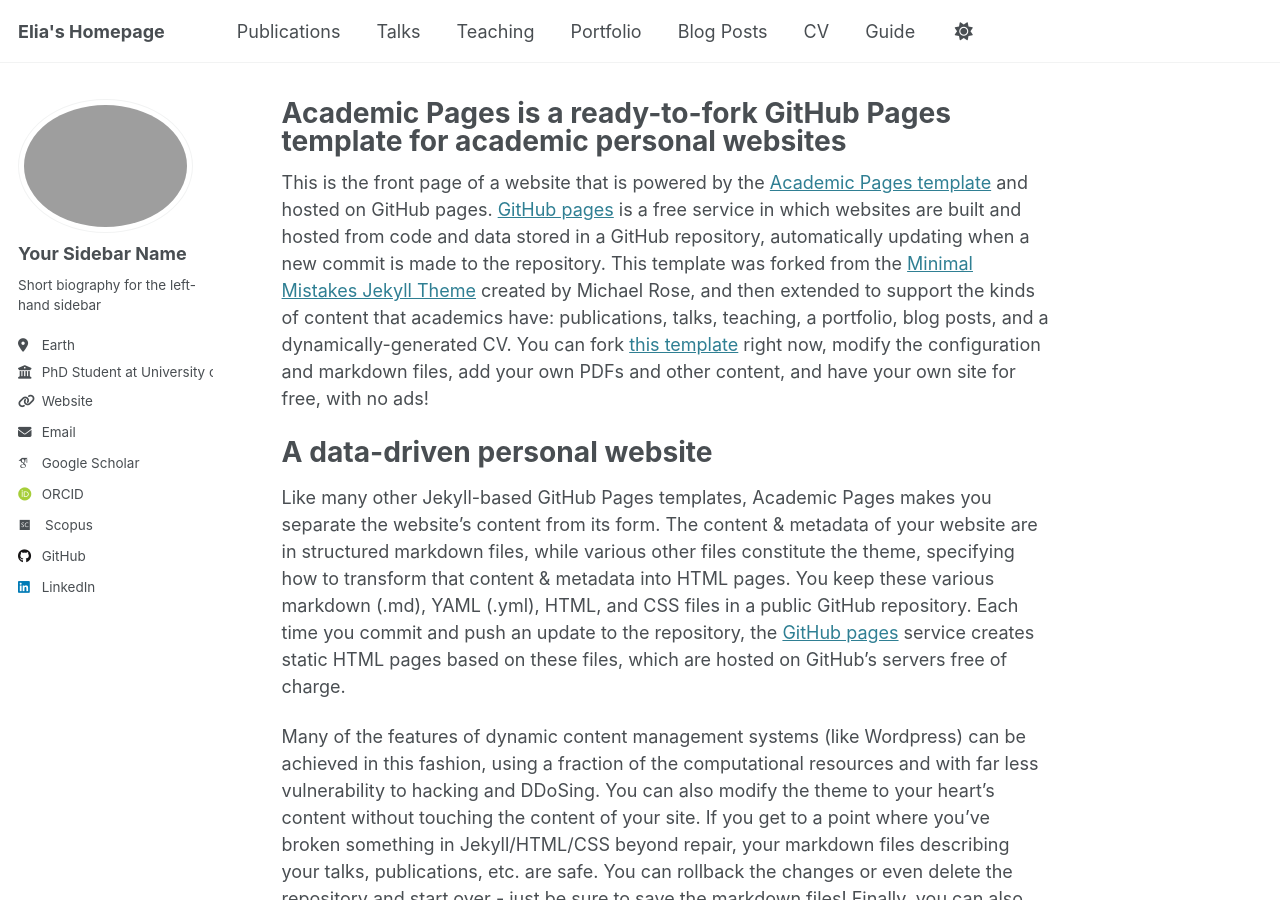
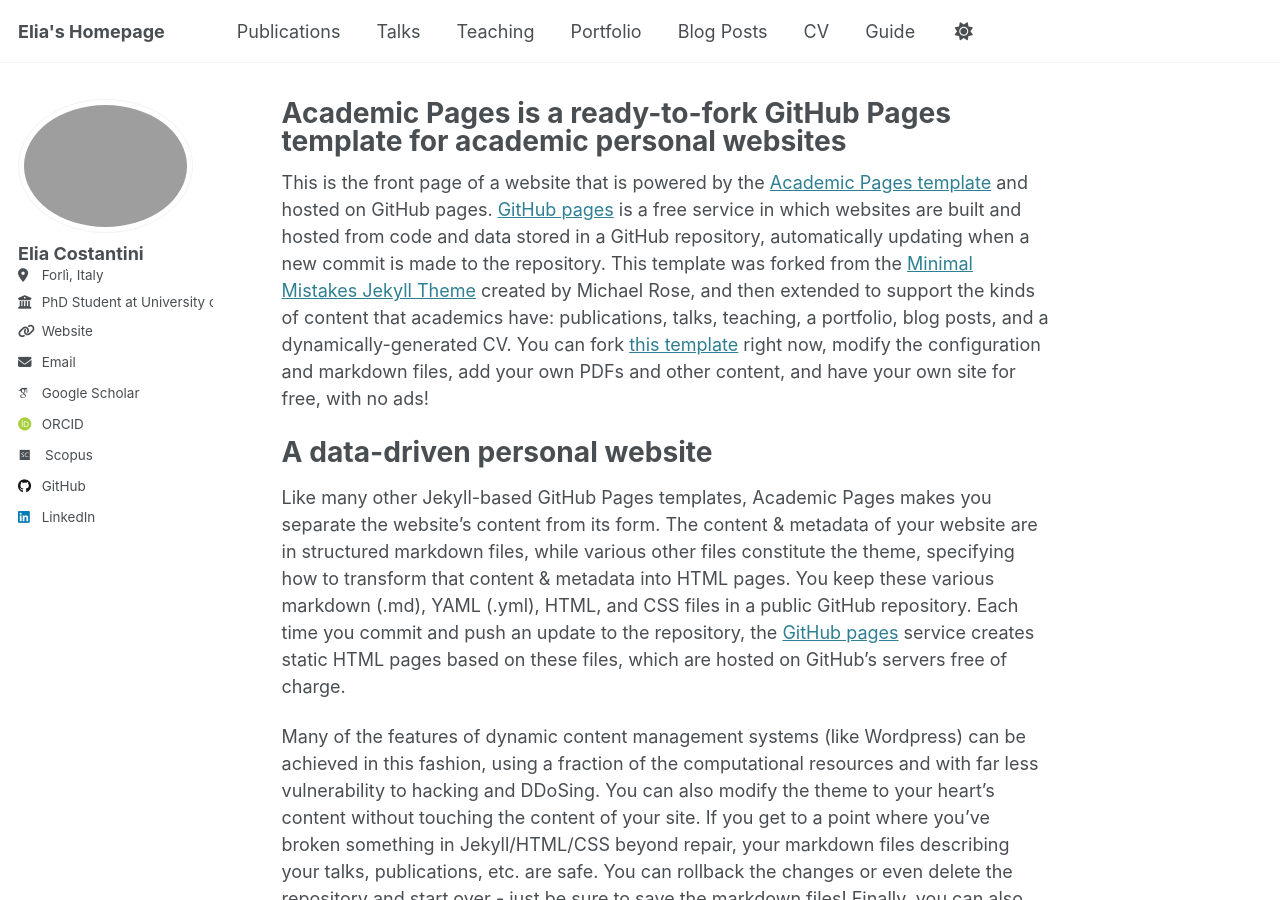
Before and after one commit to eliacostantini/eliacostantini.github.io, a Jekyll site: the page built from _pages/about.md, in a window 1280 px wide and 900 px high. Built offline with Jekyll 4.4.1, drawn with Linux system fonts in a browser that asks for light colours; some web fonts are replaced.

Commit message:
Updating profile

```diff
--- a/_config.yml
+++ b/_config.yml
@@ -23,10 +23,11 @@ repository               : "academicpages/academicpages.github.io"
 author:
   # Biographic information
   avatar           : "profile.png"
-  name             : "Your Sidebar Name"
+  name             : "Elia Costantini"
   pronouns         : # example: "she/her"
-  bio              : "Short biography for the left-hand sidebar"
-  location         : "Earth"
+  bio              :
+  location         : "Forlì, Italy"
+  affiliation      : "University of Bologna"
   employer         : "PhD Student at University of Bologna"
   uri              : "https://www.unibo.it/sitoweb/elia.costantini3/en"
   email            : "elia.costantini3@unibo.it"
```
